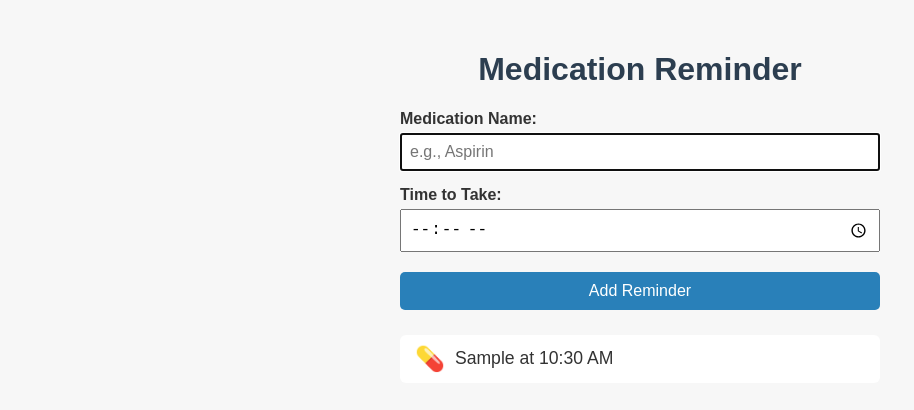
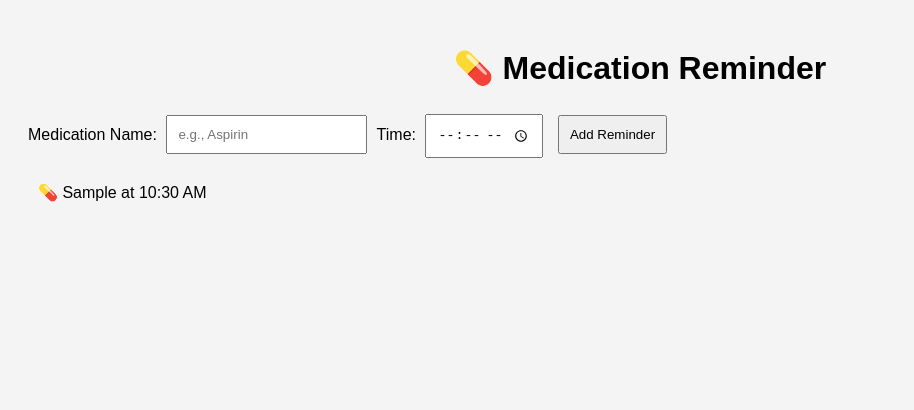
Before and after one commit to rbiagios/medication-reminder, a plain HTML site: page index.html in a window 1280 px wide. Both pictures are taken after typing "Sample", "10:30" into the empty fields and a click on the button "Add Reminder". Shown: the whole page, without its empty margins (0-914 px from the left). Drawn offline with Linux system fonts and the light colour scheme.

Commit message:
Add localStorage to save reminders

```diff
--- a/index.html
+++ b/index.html
@@ -2,135 +2,84 @@
 <html lang="en">
 <head>
   <meta charset="UTF-8" />
-  <meta name="viewport" content="width=device-width, initial-scale=1" />
-  <title>Medication Reminder App</title>
+  <meta name="viewport" content="width=device-width, initial-scale=1.0"/>
+  <title>Medication Reminder</title>
   <style>
     body {
       font-family: Arial, sans-serif;
-      max-width: 480px;
-      margin: 20px auto;
-      padding: 10px;
-      background-color: #f7f7f7;
-      color: #333;
+      padding: 20px;
+      background-color: #f4f4f4;
     }
     h1 {
       text-align: center;
-      color: #2c3e50;
     }
-    label {
-      display: block;
-      margin-top: 15px;
-      font-weight: bold;
+    input, button {
+      padding: 10px;
+      margin: 5px;
     }
-    input[type="text"],
-    input[type="time"] {
-      width: 100%;
-      padding: 8px;
-      margin-top: 5px;
-      box-sizing: border-box;
-      font-size: 1rem;
-    }
-    button {
+    #reminderList {
       margin-top: 20px;
-      padding: 10px 15px;
-      font-size: 1rem;
-      background-color: #2980b9;
-      color: white;
-      border: none;
-      border-radius: 5px;
-      cursor: pointer;
-      width: 100%;
-    }
-    button:hover {
-      background-color: #3498db;
-    }
-    ul {
-      list-style-type: none;
-      padding-left: 0;
-      margin-top: 25px;
-    }
-    li {
-      background-color: white;
-      padding: 10px 15px;
-      margin-bottom: 10px;
-      border-radius: 6px;
-      font-size: 1.1rem;
-      display: flex;
-      align-items: center;
-      gap: 10px;
-    }
-    .pill-emoji {
-      font-size: 1.5rem;
-      color: #27ae60;
+      padding-left: 10px;
     }
   </style>
 </head>
 <body>
-  <h1>Medication Reminder</h1>
+  <h1>💊 Medication Reminder</h1>
+  <label for="medName">Medication Name:</label>
+  <input type="text" id="medName" placeholder="e.g., Aspirin" />
+  <label for="medTime">Time:</label>
+  <input type="time" id="medTime" />
+  <button onclick="addReminder()">Add Reminder</button>
 
-  <label for="medication">Medication Name:</label>
-  <input type="text" id="medication" placeholder="e.g., Aspirin" />
-
-  <label for="time">Time to Take:</label>
-  <input type="time" id="time" />
-
-  <button id="add-btn">Add Reminder</button>
-
-  <ul id="reminder-list"></ul>
+  <div id="reminderList"></div>
 
   <script>
-    const addBtn = document.getElementById('add-btn');
-    const medInput = document.getElementById('medication');
-    const timeInput = document.getElementById('time');
-    const reminderList = document.getElementById('reminder-list');
+    const reminderList = document.getElementById("reminderList");
 
-    function formatTime(timeStr) {
-      if (!timeStr) return '';
-      const [hourStr, minute] = timeStr.split(':');
-      let hour = parseInt(hourStr, 10);
-      const ampm = hour >= 12 ? 'PM' : 'AM';
-      hour = hour % 12 || 12;
-      return `${hour}:${minute} ${ampm}`;
-    }
+    // Load saved reminders from localStorage
+    window.onload = function () {
+      const savedReminders = JSON.parse(localStorage.getItem("reminders")) || [];
+      savedReminders.forEach(reminder => displayReminder(reminder));
+    };
 
     function addReminder() {
-      const medication = medInput.value.trim();
-      const time = timeInput.value;
+      const name = document.getElementById("medName").value;
+      const time = document.getElementById("medTime").value;
 
-      if (!medication) {
-        alert('Please enter a medication name.');
-        medInput.focus();
-        return;
-      }
-      if (!time) {
-        alert('Please select a time.');
-        timeInput.focus();
+      if (!name || !time) {
+        alert("Please enter both medication name and time.");
         return;
       }
 
-      const li = document.createElement('li');
-      li.innerHTML = `<span class="pill-emoji">💊</span> ${medication} at ${formatTime(time)}`;
-      reminderList.appendChild(li);
+      const reminder = { name, time };
+      displayReminder(reminder);
+      saveReminder(reminder);
 
-      medInput.value = '';
-      timeInput.value = '';
-      medInput.focus();
+      // Clear input fields
+      document.getElementById("medName").value = "";
+      document.getElementById("medTime").value = "";
     }
 
-    addBtn.addEventListener('click', addReminder);
+    function displayReminder({ name, time }) {
+      const [hour, minute] = time.split(":");
+      const formattedTime = formatAMPM(hour, minute);
+      const item = document.createElement("p");
+      item.textContent = `💊 ${name} at ${formattedTime}`;
+      reminderList.appendChild(item);
+    }
 
-    // Optional: Add enter key support for medication input
-    medInput.addEventListener('keypress', (e) => {
-      if (e.key === 'Enter') {
-        addReminder();
-      }
-    });
+    function saveReminder(reminder) {
+      const reminders = JSON.parse(localStorage.getItem("reminders")) || [];
+      reminders.push(reminder);
+      localStorage.setItem("reminders", JSON.stringify(reminders));
+    }
 
-    timeInput.addEventListener('keypress', (e) => {
-      if (e.key === 'Enter') {
-        addReminder();
-      }
-    });
+    function formatAMPM(hour, minute) {
+      let h = parseInt(hour);
+      const ampm = h >= 12 ? "PM" : "AM";
+      h = h % 12 || 12;
+      return `${h}:${minute} ${ampm}`;
+    }
   </script>
 </body>
 </html>
```
